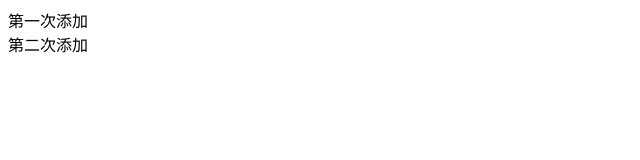
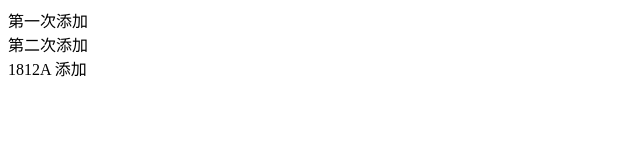
Before and after one commit to Y-X-Gang/1806A, a plain HTML site: page index.html in a window 1280 px wide. Shown: the full height of the page, 0-640 px from the left. Drawn offline with Linux system fonts and the light colour scheme.

Commit message:
fix: 1812A 添加演示

```diff
--- a/index.html
+++ b/index.html
@@ -10,6 +10,7 @@
 <body>
     <div>第一次添加</div>
     <span>第二次添加</span>
+    <div>1812A 添加</div>
 
     <script src="./index.js"></script>
 </body>
```
